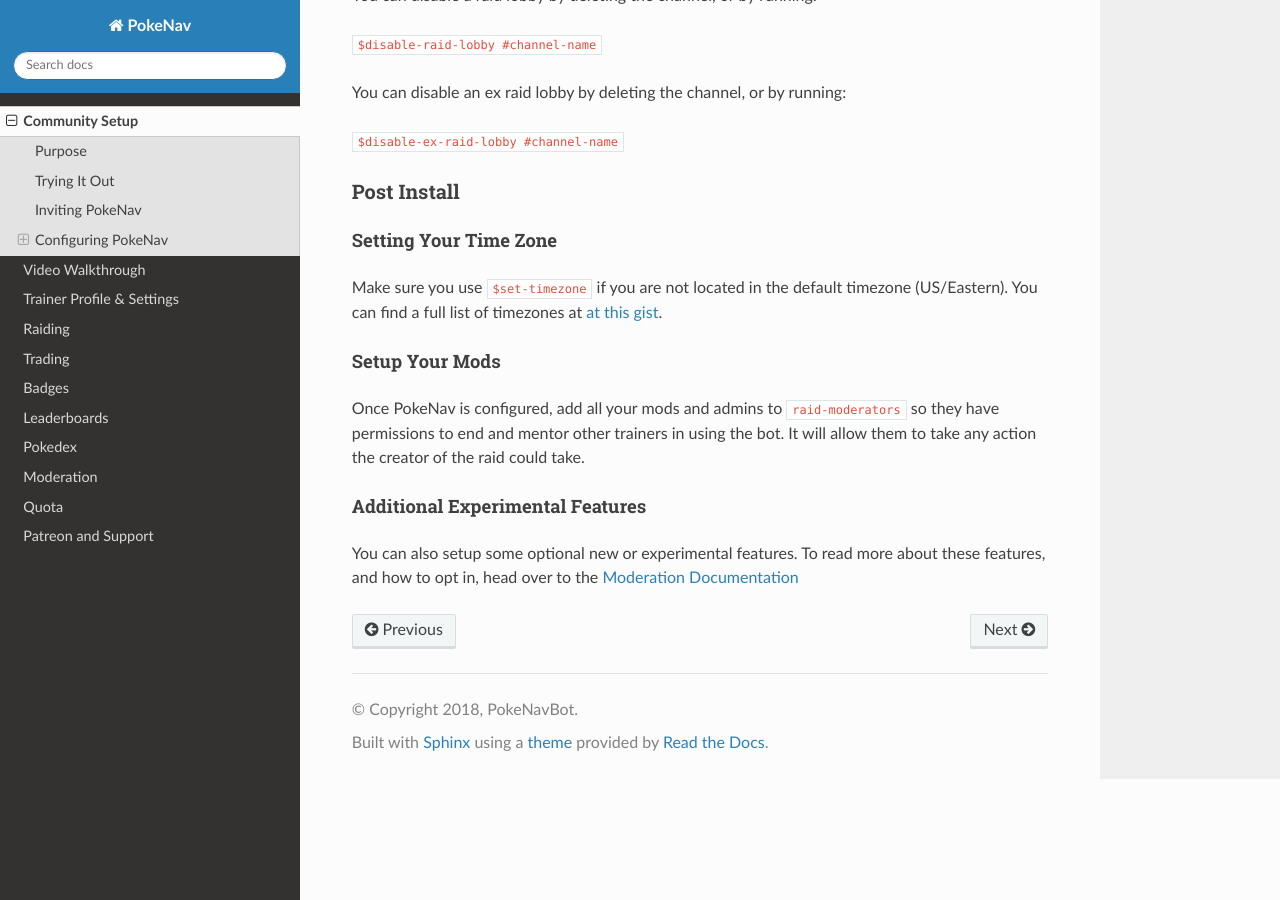
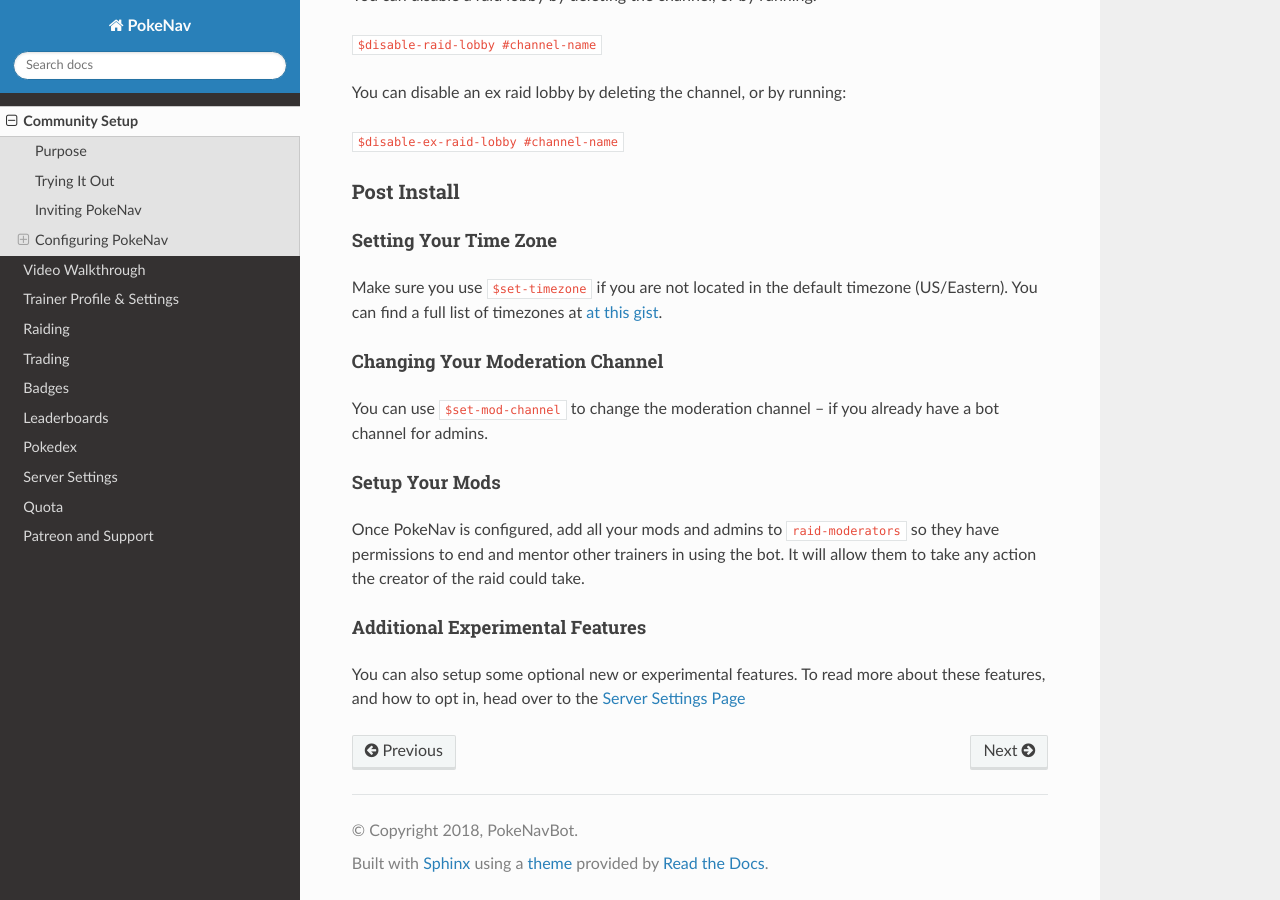
Before and after one commit to PokeNavBot/pokenav-documentation, a Sphinx documentation site: the page built from source/community_setup.md, in a window 1280 px wide and 900 px high, scrolled down 3332 px. Built offline with Sphinx 7.4.7 and the Read the Docs theme 2.0.0, drawn with Linux system fonts in a browser that asks for light colours; formulas are drawn with MathJax 3.

Commit message:
minor text fixes

```diff
--- a/source/community_setup.md
+++ b/source/community_setup.md
@@ -94,10 +94,14 @@
 
 Make sure you use `$set-timezone` if you are not located in the default timezone (US/Eastern). You can find a full list of timezones at [at this gist](https://gist.github.com/heyalexej/8bf688fd67d7199be4a1682b3eec7568).
 
+#### Changing Your Moderation Channel
+
+You can use `$set-mod-channel` to change the moderation channel -- if you already have a bot channel for admins.
+
 #### Setup Your Mods
 
 Once PokeNav is configured, add all your mods and admins to `raid-moderators` so they have permissions to end and mentor other trainers in using the bot. It will allow them to take any action the creator of the raid could take.
 
 #### Additional Experimental Features
 
-You can also setup some optional new or experimental features. To read more about these features, and how to opt in, head over to the [Moderation Documentation](moderation.md)
+You can also setup some optional new or experimental features. To read more about these features, and how to opt in, head over to the [Server Settings Page](moderation.md)
--- a/source/moderation.md
+++ b/source/moderation.md
@@ -1,4 +1,4 @@
-# Moderation
+# Server Settings
 
 These commands can only be run in the moderation room, which is accessible to server owners and adminstrators.
 
```
